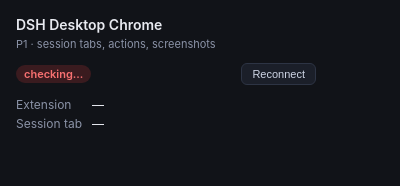
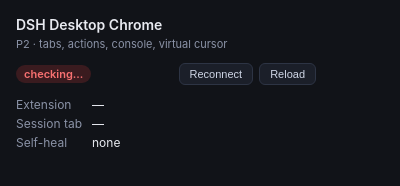
Before and after one commit to TaiShuo150622/dsh-chrome, a browser extension: page extension/popup.html in a window 400 px wide. Drawn offline with Linux system fonts and the light colour scheme.

Commit message:
feat(ui): popup 增加 Reload 按钮与自愈次数（0.1.24）
- 一键 Reload extension（chrome.runtime.reload），不用再进 chrome://extensions
- 显示自愈自动重载次数（读取 chrome.storage.local.dshSelfHeal）
- 副标题更新为 P2 能力描述

```diff
--- a/extension/popup.html
+++ b/extension/popup.html
@@ -59,6 +59,14 @@
       button:hover {
         border-color: #4a5670;
       }
+      .actions {
+        margin-left: auto;
+        display: flex;
+        gap: 6px;
+      }
+      .actions button {
+        margin-left: 0;
+      }
       dl {
         margin: 12px 0 0;
         font-size: 12px;
@@ -90,16 +98,21 @@
   </head>
   <body>
     <h1>DSH Desktop Chrome</h1>
-    <p class="sub">P1 · session tabs, actions, screenshots</p>
+    <p class="sub">P2 · tabs, actions, console, virtual cursor</p>
     <div class="row">
       <span id="badge" class="badge bad">checking…</span>
-      <button id="reconnect">Reconnect</button>
+      <span class="actions">
+        <button id="reconnect">Reconnect</button>
+        <button id="reload">Reload</button>
+      </span>
     </div>
     <dl>
       <dt>Extension</dt>
       <dd id="version">—</dd>
       <dt>Session tab</dt>
       <dd id="tab">—</dd>
+      <dt>Self-heal</dt>
+      <dd id="selfheal">—</dd>
     </dl>
     <p class="hint" id="hint"></p>
     <script src="popup.js"></script>
--- a/extension/popup.js
+++ b/extension/popup.js
@@ -3,6 +3,8 @@ const version = document.getElementById('version')
 const tab = document.getElementById('tab')
 const hint = document.getElementById('hint')
 const reconnect = document.getElementById('reconnect')
+const reload = document.getElementById('reload')
+const selfheal = document.getElementById('selfheal')
 
 function render(status) {
   if (!status) {
@@ -21,6 +23,16 @@ function render(status) {
     hint.textContent += `\nLast error: ${status.lastError}`
   }
 }
+
+chrome.storage.local.get('dshSelfHeal', (stored) => {
+  const count = stored?.dshSelfHeal?.count || 0
+  selfheal.textContent = count > 0 ? `${count} automatic reload(s)` : 'none'
+})
+
+reload.addEventListener('click', () => {
+  badge.textContent = 'reloading…'
+  chrome.runtime.reload()
+})
 
 reconnect.addEventListener('click', () => {
   badge.textContent = 'connecting…'
```
Also changed, not shown: extension/manifest.json.
